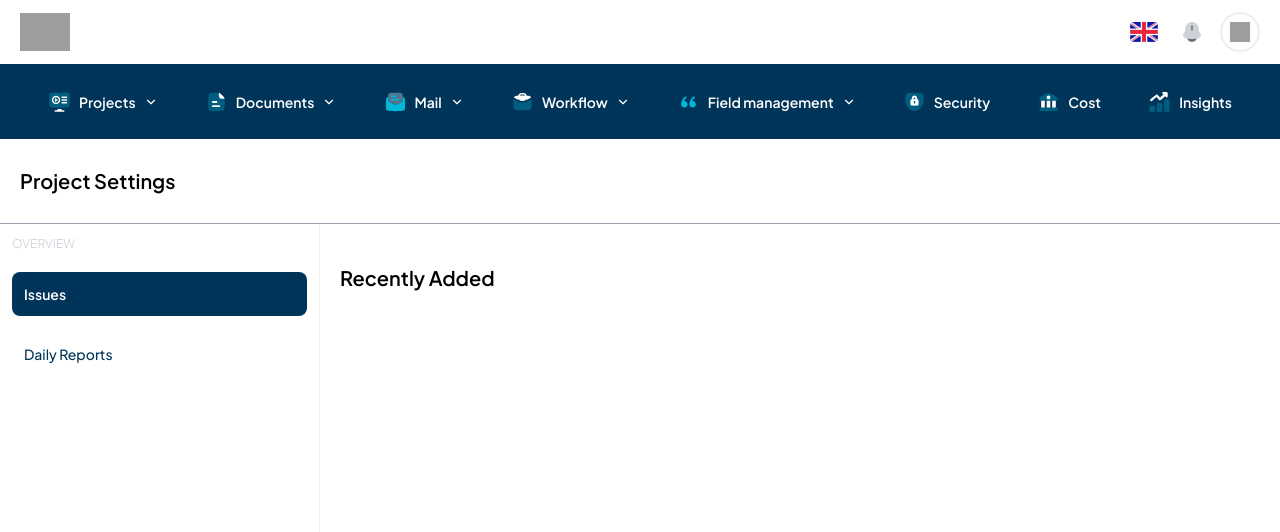
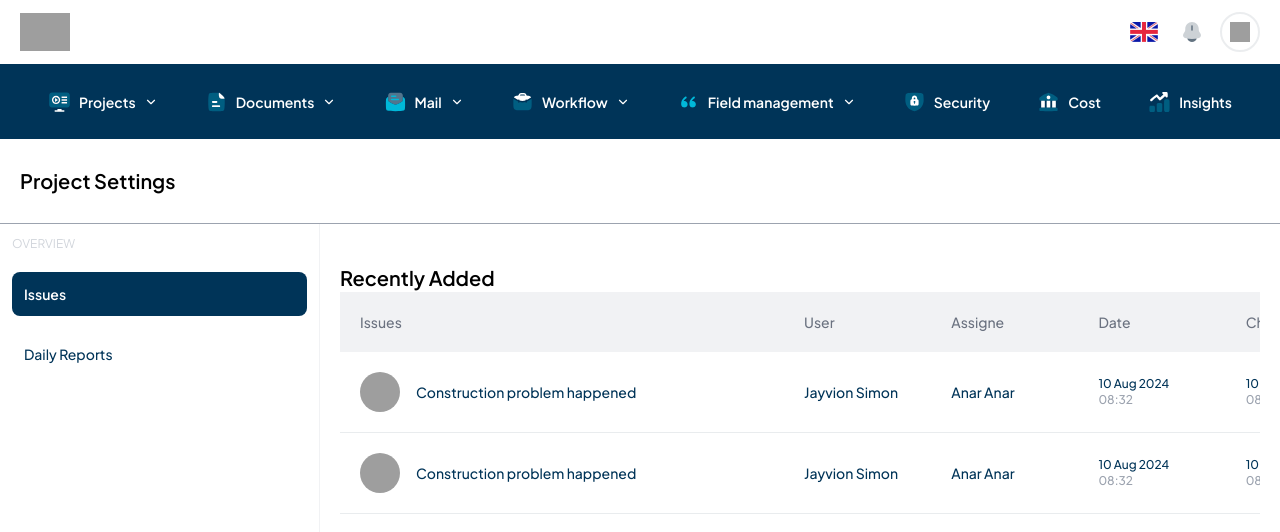
Before and after one commit to BCPAZ/crm-app, a React (Vite) app: page /issues in a window 1280 px wide. Shown: the top 532 px of the page. Built offline with nearby package versions, Linux system fonts and the light colour scheme; grey boxes are pictures that could not be loaded.

Commit message:
feat : issue table added

```diff
--- /dev/null
+++ b/src/components/App/FieldManagement/IssueTable.jsx
@@ -0,0 +1,103 @@
+import issues from "@/mocks/issues";
+import { Link } from "react-router-dom";
+import moment from "moment";
+const IssueTable = () => {
+  const renderStatus = (status) => {
+    switch (status) {
+      case "resolved":
+        return (
+          <span className="text-xs py-1 px-2  rounded bg-green-600/20 text-green-600 capitalize w-full">
+            {status}
+          </span>
+        );
+      case "pending":
+        return (
+          <span className="text-xs py-1 px-2 rounded bg-yellow-600/20 text-yellow-600 capitalize w-full">
+            {status}
+          </span>
+        );
+      default:
+        return (
+          <span className="text-xs py-1 px-2  rounded bg-gray-600/40 capitalize w-full">
+            {status}
+          </span>
+        );
+    }
+  };
+
+  return (
+    <div className="w-full overflow-x-auto">
+      <table className="w-full text-sm min-w-[1200px]">
+        <thead className="bg-gray-300/30 w-full rounded-lg text-left">
+          <tr className="p-5 w-full flex items-center justify-between gap-5">
+            <th className="text-sm font-medium text-gray-500 flex items-center gap-3 rounded-s-lg w-[40%]">
+              Issues
+            </th>
+            <th className="text-sm font-medium w-[12%] text-gray-500">User</th>
+            <th className="text-sm font-medium w-[12%] text-gray-500">
+              Assigne
+            </th>
+            <th className="text-sm font-medium w-[12%] text-gray-500 rounded-e-lg">
+              Date
+            </th>
+            <th className="text-sm font-medium w-[12%] text-gray-500 rounded-e-lg">
+              Check
+            </th>
+            <th className="text-sm font-medium w-[12%] text-gray-500 rounded-e-lg">
+              Status
+            </th>
+          </tr>
+        </thead>
+        <tbody className="w-full flex flex-col text-left">
+          {issues.map((issue, index) => (
+            <Link className="group" to={`${issue.id}`} key={index}>
+              <tr className="p-5 border-b group-hover:bg-gray-200/20 border-grey/20  w-full flex items-center justify-between gap-5 min-h-[76px]">
+                <th className="text-sm font-medium text-gray-500 flex items-center gap-3 rounded-s-lg w-[40%]">
+                  <div className="flex items-center gap-4">
+                    <img
+                      className="w-[40px] h-[40px] rounded-full"
+                      src={issue.image}
+                      alt={issue.title}
+                    />
+                    <h3 className="text-sm text-secondary">{issue.title}</h3>
+                  </div>
+                </th>
+                <td className="text-sm font-medium text-gray-500 w-[12%]">
+                  <span className="text-sm text-secondary">
+                    {issue.user}
+                  </span>
+                </td>
+                <td className="text-sm font-medium text-gray-500 w-[12%]">
+                  <span className="text-sm text-secondary">{issue.assignee}</span>
+                </td>
+                <td className="text-sm font-medium text-gray-500 w-[12%]">
+                  <div className="flex flex-col">
+                    <h3 className="text-xs text-secondary">{moment(issue.created_at).format('DD MMM YYYY')}</h3>
+                    <span className="text-xs text-gray-400">
+                      {moment(issue.created_at).format('HH:mm')}
+                    </span>
+                  </div>
+                </td>
+                <td className="text-sm font-medium text-gray-500 w-[12%]">
+                  <div className="flex flex-col">
+                    <h3 className="text-xs text-secondary">
+                      {moment(issue.checked_at).format('DD MMM YYYY')}
+                    </h3>
+                    <span className="text-xs text-gray-400">
+                      {moment(issue.checked_at).format('HH:mm')}
+                    </span>
+                  </div>
+                </td>
+                <td className="text-sm font-medium text-gray-500 w-[12%]">
+                  {renderStatus(issue.status)}
+                </td>
+              </tr>
+            </Link>
+          ))}
+        </tbody>
+      </table>
+    </div>
+  );
+};
+
+export default IssueTable;
--- a/src/views/App/FieldManagement/Issues.jsx
+++ b/src/views/App/FieldManagement/Issues.jsx
@@ -1,8 +1,11 @@
+import IssueTable from "@/components/App/FieldManagement/IssueTable"
+
 const Issues = () => {
   return (
     <section className="py-10">
       <div className="siteContainer">
         <h1 className="text-xl font-semibold">Recently Added</h1>
+        <IssueTable />
       </div>
     </section>
   )
```
